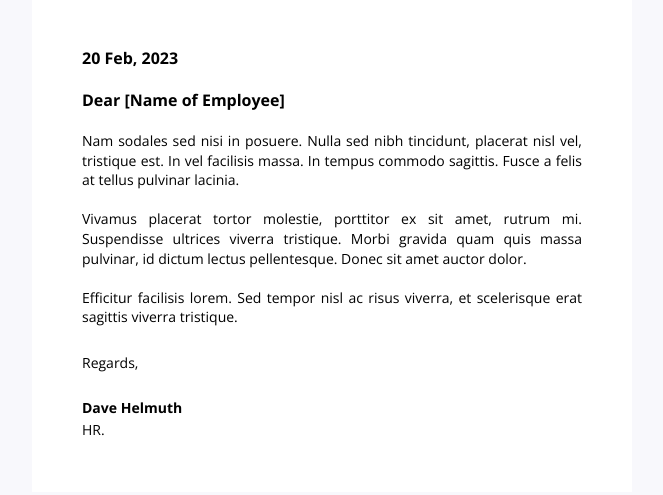
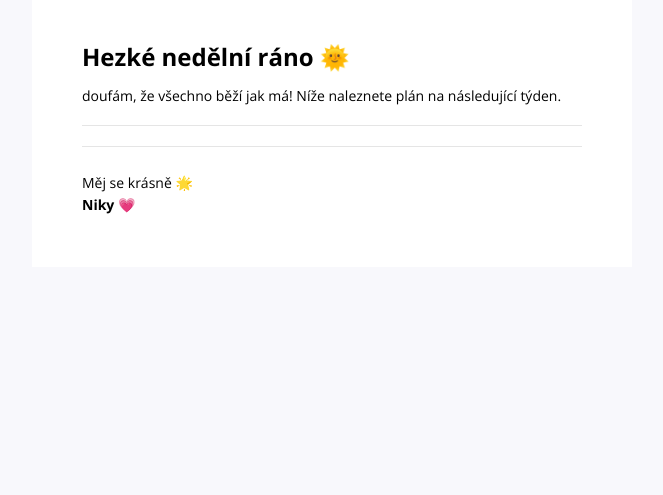
Before and after one commit to Czechitas-podklady-WEB/daweb-kalendar-slack, a website: page src/utilities/emailTemplates/weekly.hbs in a window 1280 px wide. Shown: the part 61-556 px from the top of the page, without its empty margins (308-971 px from the left). Drawn offline with nearby package versions, Linux system fonts and the light colour scheme; files that its build step writes are made by us from their sources.

Commit message:
Email: improve dates

```diff
--- a/src/sunday.ts
+++ b/src/sunday.ts
@@ -40,9 +40,8 @@ const daysBetweenFirstCalendarEventAndNow = Math.floor(
 console.log(daysBetweenFirstCalendarEventAndNow)
 const weekNumber = Math.floor(daysBetweenFirstCalendarEventAndNow / 7) + 1
 
-const slideUrl = createSlideUrl(`${weekNumber}. týdeník`)
+const slideUrl = createSlideUrl('DA: Web', `${weekNumber}. týden`)
 const previewImageUrl = createPreviewImageUrl(slideUrl)
-console.log(slideUrl)
 
 console.log(weekEvents)
 
--- a/src/utilities/emailTemplates/weekly.hbs
+++ b/src/utilities/emailTemplates/weekly.hbs
@@ -2,6 +2,7 @@
 	xmlns='http://www.w3.org/1999/xhtml'
 	xmlns:v='urn:schemas-microsoft-com:vml'
 	xmlns:o='urn:schemas-microsoft-com:office:office'
+	lang='cs'
 >
 	<head>
 		<!--[if gte mso 9]>
@@ -48,7 +49,9 @@
 			#u_content_image_5 .v-container-padding-padding { padding: 20px 10px 30px
 			!important; } } #u_content_image_3 .v-container-padding-padding {
 			padding-top: 0px !important; } @media only screen and (min-width: 620px) {
-			#u_content_image_3 { margin-top: 32px !important; } }
+			#u_content_image_3 { margin-top: 32px !important; } } hr { height: 1px;
+			display: block; margin: 0; background-color: currentColor; opacity: 0.1;
+			border: none;}
 		</style>
 
 		<!--[if !mso]><!-->
@@ -402,22 +405,9 @@
 																		<span
 																			style="
 																				font-family: 'Open Sans', sans-serif;
-																				font-size: 16px;
-																				line-height: 22.4px;
+																				font-size: 24px;
 																			"
-																		><strong>20 Feb, 2023</strong></span>
-																	</p>
-																	<p style='line-height: 140%; font-size: 14px'>
-
-																	</p>
-																	<p style='line-height: 140%; font-size: 14px'>
-																		<span
-																			style="
-																				font-family: 'Open Sans', sans-serif;
-																				font-size: 16px;
-																				line-height: 22.4px;
-																			"
-																		><strong>Dear [Name of Employee]</strong></span>
+																		><strong>Hezké nedělní ráno 🌞</strong></span>
 																	</p>
 																	<p style='line-height: 140%; font-size: 14px'>
 
@@ -429,42 +419,60 @@
 																				font-size: 14px;
 																				line-height: 19.6px;
 																			"
-																		>Nam sodales sed nisi in posuere. Nulla sed
-																			nibh tincidunt, placerat nisl vel,
-																			tristique est. In vel facilisis massa. In
-																			tempus commodo sagittis. Fusce a felis at
-																			tellus pulvinar lacinia. </span>
+																		>doufám, že všechno běží jak má! Níže
+																			naleznete plán na následující týden.</span>
 																	</p>
 																	<p style='line-height: 140%; font-size: 14px'>
 
 																	</p>
-																	<p style='line-height: 140%; font-size: 14px'>
-																		<span
-																			style="
+																	<hr />
+																	{{#each calendarEvents}}
+																		<p
+																			style='line-height: 140%; font-size: 14px'
+																		>
+
+																		</p>
+																		<p
+																			style='line-height: 140%; font-size: 14px;'
+																		>
+																			<span
+																				style="
+																				font-family: 'Open Sans', sans-serif;
+																				font-size: 16px;
+																				line-height: 22.4px;
+																			"
+																			><strong>{{title}}</strong></span>
+																		</p>
+																		<p
+																			style='line-height: 140%; font-size: 14px; padding-bottom: 0.5em;'
+																		>
+																			<span
+																				style="
+																				font-family: 'Open Sans', sans-serif;
+																				font-size: 14px;
+																				line-height: 20px;
+																			"
+																			><strong>{{prettyDate
+																						date
+																					}}</strong></span>
+																		</p>
+																		<p
+																			style='line-height: 140%; font-size: 14px;'
+																		>
+																			<span
+																				style="
 																				font-family: 'Open Sans', sans-serif;
 																				font-size: 14px;
 																				line-height: 19.6px;
 																			"
-																		>Vivamus placerat tortor molestie, porttitor
-																			ex sit amet, rutrum mi. Suspendisse
-																			ultrices viverra tristique. Morbi gravida
-																			quam quis massa pulvinar, id dictum lectus
-																			pellentesque. Donec sit amet auctor dolor.</span>
-																	</p>
+																			>Lektor: {{lecturer}}</span>
+																		</p>
+																		<!-- @TODO: místo konání -->
+																	{{/each}}
 																	<p style='line-height: 140%; font-size: 14px'>
 
 																	</p>
-																	<p style='line-height: 140%; font-size: 14px'>
-																		<span
-																			style="
-																				font-family: 'Open Sans', sans-serif;
-																				font-size: 14px;
-																				line-height: 19.6px;
-																			"
-																		>Efficitur facilisis lorem. Sed tempor nisl
-																			ac risus viverra, et scelerisque erat
-																			sagittis viverra tristique.</span>
-																	</p>
+																	<hr />
 																</div>
 															</td>
 														</tr>
@@ -501,16 +509,10 @@
 																	'
 																>
 																	<p style='font-size: 14px; line-height: 160%'>
-																		Regards,
+																		Měj se krásně 🌟
 																	</p>
 																	<p style='font-size: 14px; line-height: 160%'>
-
-																	</p>
-																	<p style='font-size: 14px; line-height: 160%'>
-																		<strong>Dave Helmuth</strong>
-																	</p>
-																	<p style='font-size: 14px; line-height: 160%'>
-																		HR.
+																		<strong>Niky 💗</strong>
 																	</p>
 																</div>
 															</td>
```
Also changed, not shown: src/utilities/renderWeeklyEmail.ts (+19 -0 lines).
